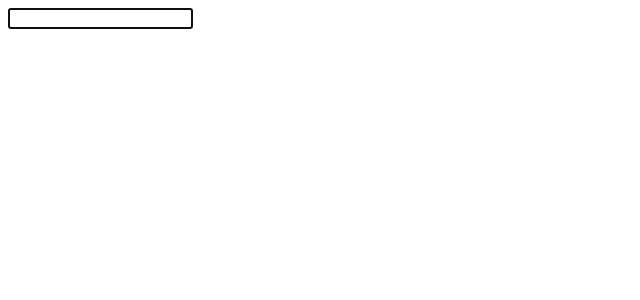
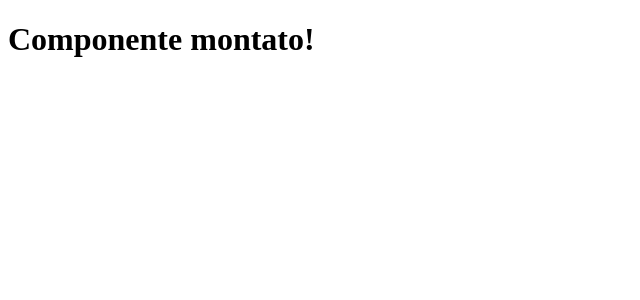
Before and after one commit to ilVicDeGiorgio/Esercizi-React, a React (Vite) app in the folder PJ_React/: page / in a window 1280 px wide. Shown: the top 300 px of the page, without its empty margins (0-640 px from the left). Built offline with nearby package versions, Linux system fonts and the light colour scheme.

Commit message:
Aggiunto Esercizio: Refs2

```diff
--- a/PJ_React/src/App.jsx
+++ b/PJ_React/src/App.jsx
@@ -10,13 +10,14 @@
 // import Login from "./Login"
 // import Title from "./Title"
 // import UncontrolledLogin from "./components/UncontrolledLogin"
-import FocusableInput from "./components/FocusableInput"
+// import FocusableInput from "./components/FocusableInput"
+import Mounted from "./components/Mounted"
 
 function App() {
 
   return (
     <>
-      <FocusableInput></FocusableInput>
+      <Mounted></Mounted>
     </>
   )
 }
--- a/PJ_React/src/components/FocusableInput.jsx
+++ b/PJ_React/src/components/FocusableInput.jsx
@@ -2,7 +2,7 @@ import { useEffect } from 'react'
 import { useRef } from 'react'
 
 function FocusableInput() {
-    const inputRef = useRef(3)
+    const inputRef = useRef()
 
     useEffect(() => {
         if (inputRef.current) {
--- /dev/null
+++ b/PJ_React/src/components/Mounted.jsx
@@ -0,0 +1,19 @@
+import { useRef, useEffect } from 'react'
+
+function Mounted() {
+    const isMounted = useRef(false)
+    const message = "Componente montato!"
+
+    useEffect(() => {
+        if (!isMounted.current) {
+            console.log(message)
+            isMounted.current = true;
+        }
+    }, [])
+
+    return (
+        <h1>{message}</ h1>
+    )
+}
+
+export default Mounted
```
